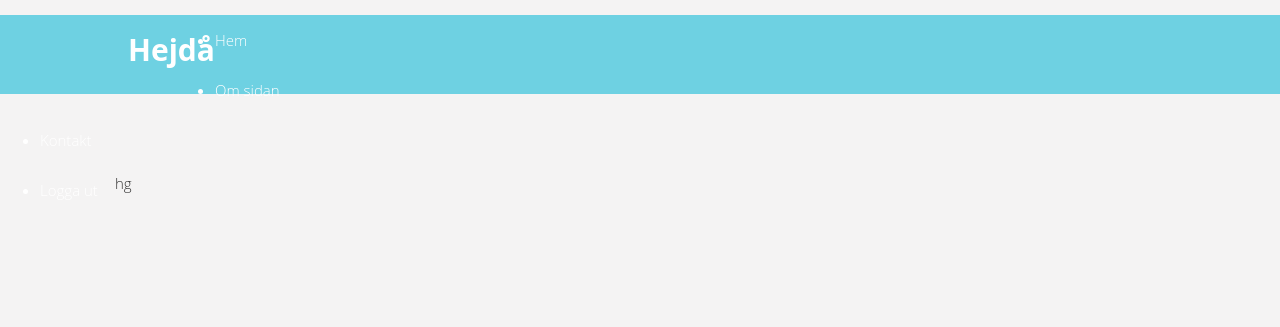
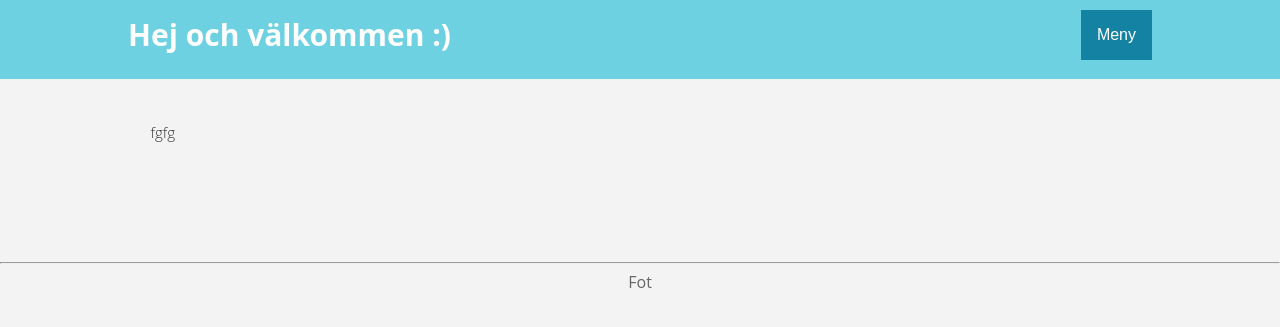
Before and after one commit to Kiregnu/DT159G, a PHP site: page / in a window 1280 px wide. Shown: the top 327 px of the page. Run offline with PHP 8.4, Linux system fonts and the light colour scheme.

Commit message:
Add files via upload

```diff
--- a/Tillämpad/css/styles.css
+++ b/Tillämpad/css/styles.css
@@ -48,57 +24,22 @@ body {
 #mainheader h1 { margin: 10px 0 0 10%; float: left; }
 #mainheader a { color: #fff; text-decoration: none; }
 #menu { float: right; margin-right: 10%; }
-#map {
-    height: 100%;
-    width:100%;
-    box-shadow: 0 2px 2px 1px rgba(0,0,0,0.2);
-    border-radius: .3em;
-}
+
+
 #separator {
     margin-left:25%;
     margin-right:25%;
 }
 
-#startbutton {
-    margin: 10px;
-    background-color: #04AA6D;
-    color: white;
-    padding: 16px;
-    font-size: 16px;
-    border: none;
-    text-decoration: none;
-}
-#guessbutton {
-    margin: 10px;
-    background-color: #04AA6D;
-    color: white;
-    padding: 10px 60px 10px 60px;
-    font-size: 16px;
-    border: none;
-    text-decoration: none;
-    cursor: pointer;
-}
-
-
-.contain { width: 100%; max-width: 1020px; margin: 0 auto;}
+.contain { width: 100%; max-width: 1020px; margin: 0 auto; height:fit-content;}
 .container {
     width: 96%;
     padding: 2%;
-    margin: 4% auto 4% auto;
+    margin: 2% auto 2% auto;
     max-width: 1050px;
     border-radius: .3em;
 }
-.left {
-    float: left;
-    width: 49%;
-    margin-right: 2%;
-    height:600px;
-}
-.right {
-    float: left;
-    width: 49%;
-    height:500px;
-}
+
 
 .center { text-align: center; }
 .message { font-size: 1.5em; font-weight: bold; }
@@ -119,7 +60,7 @@ footer { clear: both; margin: 30px 0 0 0; padding: 60px 0 0 0; font-size: 0.825e
 /* Dropdown Button */
 .dropbtn {
     margin: 10px 0 0 0;
-    background-color: #04AA6D;
+    background-color: #1482a3;
     color: white;
     padding: 16px;
     font-size: 16px;
--- /dev/null
+++ b/Tillämpad/includes/footer.php
@@ -0,0 +1,10 @@
+<footer>
+            <div>
+                <hr>
+                <h4>Fot</h4>
+            </div>
+        </footer>
+
+    </div>
+</body>
+</html>
--- /dev/null
+++ b/Tillämpad/includes/header.php
@@ -0,0 +1,11 @@
+<!DOCTYPE html>
+
+<html>
+    <head>
+        <link rel="stylesheet" href="css/styles.css?v=<?php echo time(); ?>" type="text/css">
+    </head>
+    <body>
+        <header id="mainheader">
+            <h1>Hej och välkommen :)</h1>
+            <?php include("mainmenu.php"); ?>
+        </header>
--- a/Tillämpad/includes/mainmenu.php
+++ b/Tillämpad/includes/mainmenu.php
@@ -1,8 +1,9 @@
-<nav class="mainmenu">
-    <ul>
-        <li><a href="index.php">Hem</a></li>
-        <li><a href="omsidan.php">Om sidan</a></li>
-        <li><a href="kontakt.php">Kontakt</a></li>
-        <li><a href="includes/logoutfunction.php">Logga ut</a></li>
-    </ul>
-</nav>
+<div id="menu">
+                <div class="dropdown">
+                    <button class="dropbtn">Meny</button>
+                    <div class="dropdown-content">
+                    <a href="index.php">Startsida</a>
+                    <a href="#">Om sidan</a>
+                    </div>
+                </div>
+            </div>
--- /dev/null
+++ b/Tillämpad/includes/mainpagelayout.php
@@ -0,0 +1,6 @@
+<div class="contain">
+    <div class="container">
+        fgfg
+        <!-- LÄGG IN DATAT HÄR TYP-->
+    </div>
+</div>
--- a/Tillämpad/index.php
+++ b/Tillämpad/index.php
@@ -1,14 +1,5 @@
-<!DOCTYPE html>
-
-<html>
-    <head>
-        <link rel="stylesheet" href="css/styles.css" type="text/css">
-    </head>
-    <body>
-        <header id="mainheader">
-            <h1>Hejdå</h1>
-            <?php include("includes/mainmenu.php"); ?>
-        </header>
-        <div class="container">hg</div>
-    </body>
-</html>
+<?php
+include("includes/header.php");
+include("includes/mainpagelayout.php");
+include("includes/footer.php");
+?>
```
Also changed, not shown: other parts of Tillämpad/css/styles.css (+3 -27 lines).
